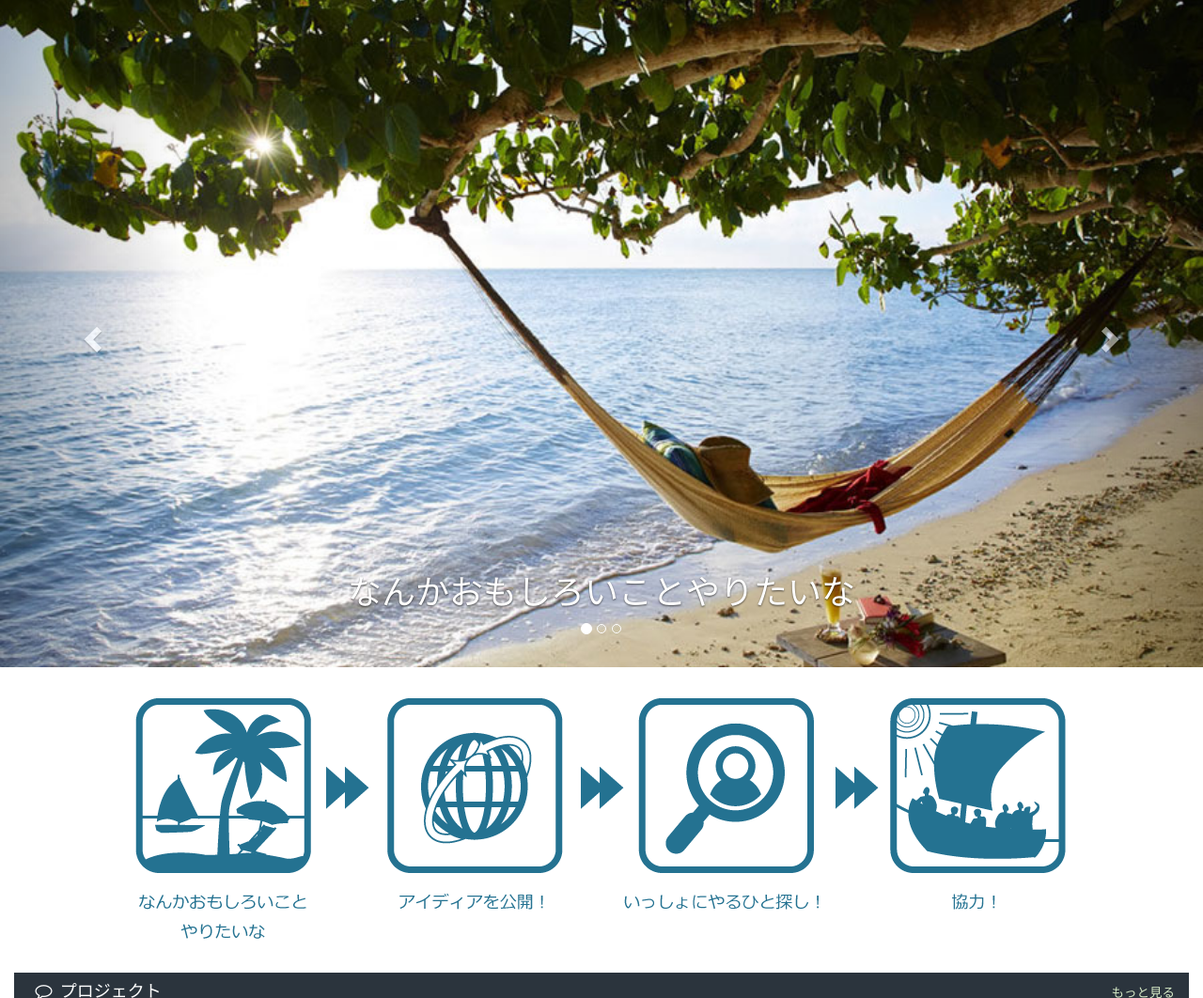
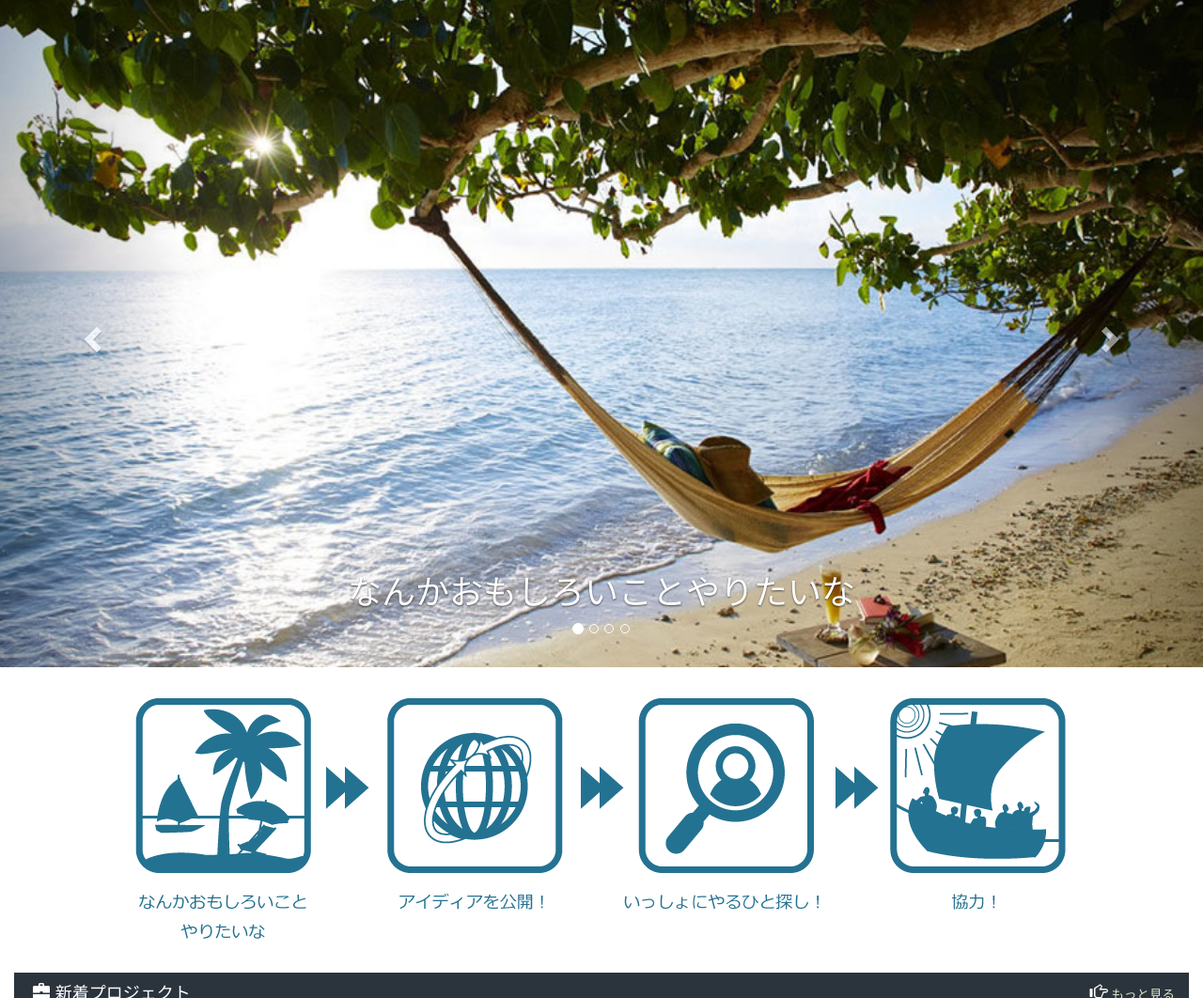
Before and after one commit to zhengyu2009/member_matching, a CakePHP app: the page made by app/View/Tops/index.ctp in a window 1280 px wide. Shown: the part 52-1114 px from the top of the page at 94% size. Run offline with PHP 8.4 and a stand-in for CakePHP, Linux system fonts and the light colour scheme; the template is opened without the code that fills it, so the values that code supplies are empty; some libraries are stand-ins or nearby versions.

Commit message:
TOPページ微調整 ・ カルーセルの画像送りボタンを4個に修正 ・ アイコン追加

```diff
--- a/app/View/Tops/index.ctp
+++ b/app/View/Tops/index.ctp
@@ -71,6 +71,7 @@
         <li data-target="#carousel_sample" data-slide-to="0" class="active"></li>
         <li data-target="#carousel_sample" data-slide-to="1" class=""></li>
         <li data-target="#carousel_sample" data-slide-to="2" class=""></li>
+        <li data-target="#carousel_sample" data-slide-to="3" class=""></li>
     </ol>
     <!-- ここからCarouselの中身 -->
     <div class="carousel-inner">
@@ -126,8 +127,8 @@
 
 <!-- コンテンツサンプル：プロジェクト -->
     <div class="noticestyle">
-        <h4 class="titlestyle"><i class="fa fa-comment-o fa-fw"></i> プロジェクト
-            <p class="" style="float: right"><small><?php echo $this->Html->link(__('もっと見る'), array('controller' => 'Projects', 'action' => 'index')); ?></small></p>
+        <h4 class="titlestyle"><span class="glyphicon glyphicon-briefcase"></span> 新着プロジェクト
+            <p class="" style="float: right"><span class="glyphicon glyphicon-hand-right" style="padding-right: 5px;"></span><small><?php echo $this->Html->link(__('もっと見る'), array('controller' => 'Projects', 'action' => 'index')); ?></small></p>
         </h4>
 
         <div class="navbar-header">
@@ -210,8 +211,9 @@
 <!-- コンテンツサンプル： ユーザー -->
 <div id="users" class="contents_area">
     <div class="noticestyle">
-    <h4 class="titlestyle"><i class="fa fa-comment-o fa-fw"></i> ユーザー
-        <p class="" style="float: right"><small><?php echo $this->Html->link(__('もっと見る'), array('controller' => 'Users', 'action' => 'index')); ?></small></p>
+    <h4 class="titlestyle"><span class="glyphicon glyphicon-user"></span> 新着ユーザー
+        <p class="" style="float: right"><span class="glyphicon glyphicon-hand-right" style="padding-right: 5px;"></span>
+                <small><?php echo $this->Html->link(__('もっと見る'), array('controller' => 'Users', 'action' => 'index')); ?></small></p>
     </h4>
     <div class="navbar-header">
         <button type="button" class="navbar-toggle" data-toggle="collapse" data-target=".navbar-ex1-collapse">
--- a/app/webroot/css/top2.css
+++ b/app/webroot/css/top2.css
@@ -128,7 +128,7 @@ body {
 	margin:					0;
 	padding:				10px 0 10px 0;
 	text-align: 			center;
-	background-color: 		#4f4f4f;
+	background-color: 		#5CA4CA;
 	color: 					#f0f0f0;
 }
 .boxstyle_02 p {
```
